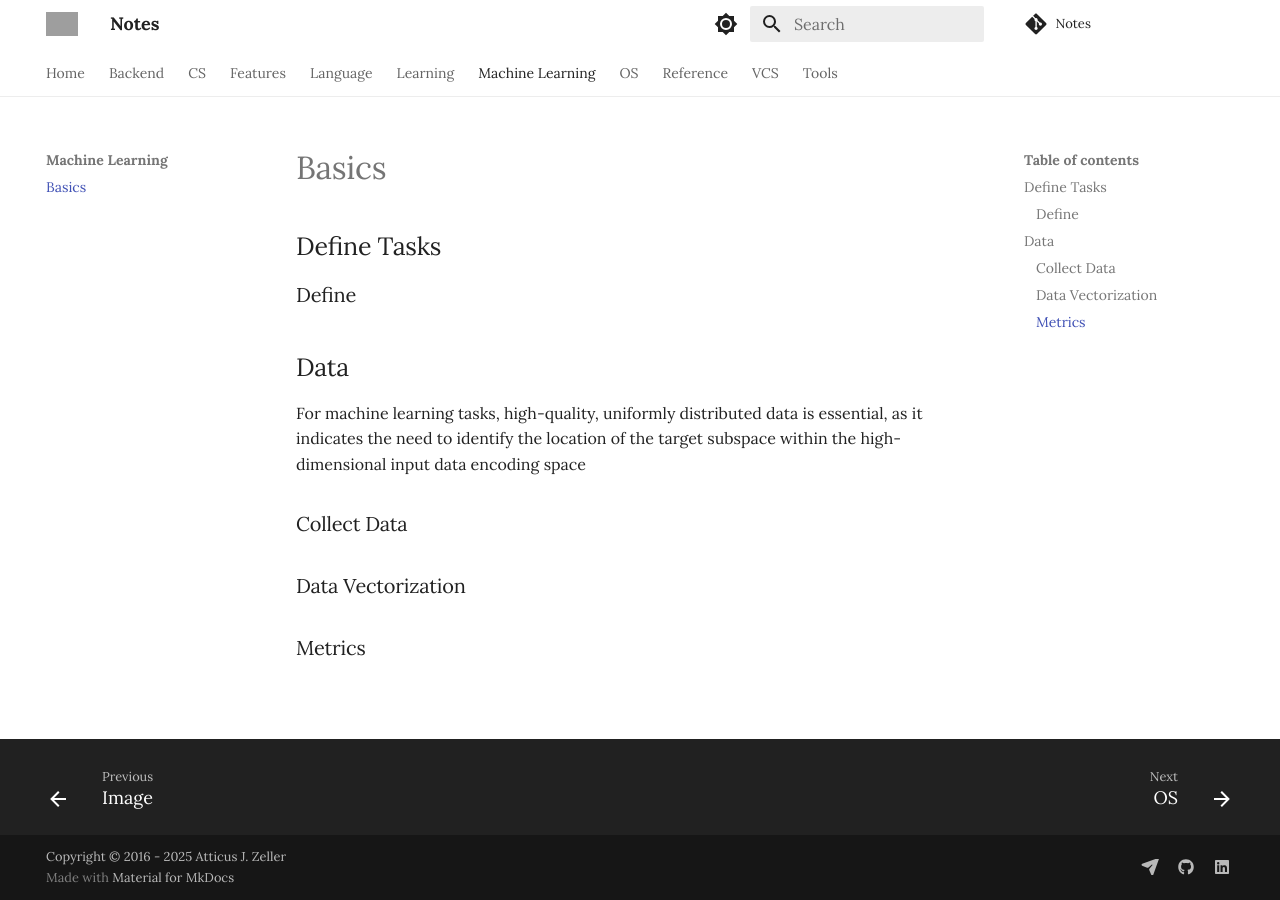
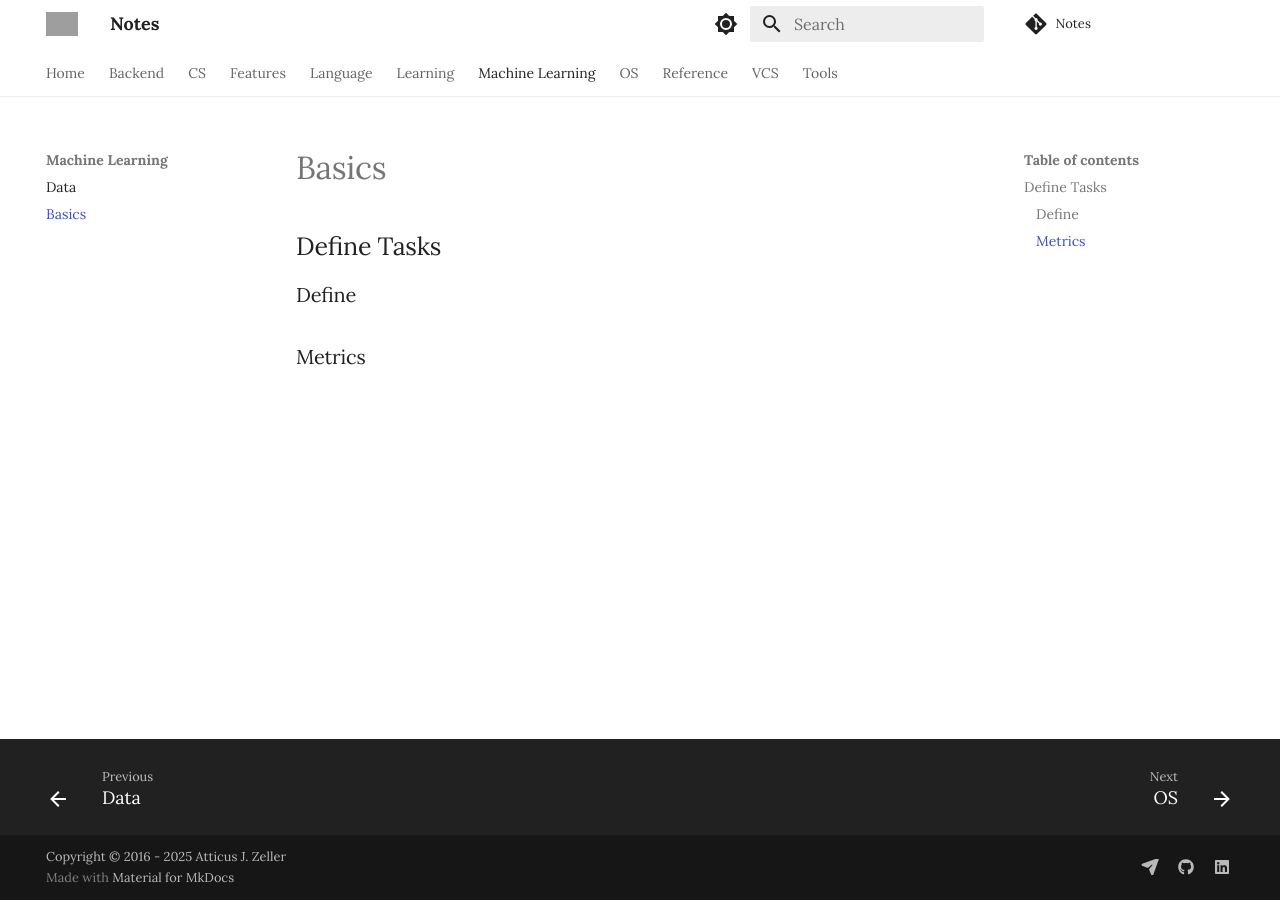
Before and after one commit to AtticusZeller/atticuszeller.github.io, an MkDocs documentation site: the page built from atticuszeller/Machine Learning/basics.md, in a window 1280 px wide. Built offline with MkDocs 1.6.1 and Material for MkDocs 9.7.7, drawn with Linux system fonts in a browser that asks for light colours; nearby versions of some CDN libraries; library files that are not in the unit come from our copies; comment, search, counter and statistics services are not loaded; grey boxes are pictures that could not be loaded.

Commit message:
2025-02-04 12:55:38: ...
Affected files:
atticuszeller/Machine Learning/Data.md
atticuszeller/Machine Learning/basics.md

```diff
--- a/atticuszeller/Machine Learning/basics.md
+++ b/atticuszeller/Machine Learning/basics.md
@@ -4,14 +4,4 @@
 
 ### Define
 
-## Data
-
-For machine learning tasks, high-quality, uniformly distributed data is essential, as it indicates the need to identify the location of the target subspace within the high-dimensional input data encoding space
-
-### Collect Data
-
-### Data Vectorization
-
-
-
 ### Metrics
```
Also changed, not shown: atticuszeller/Machine Learning/Data.md (added, +33 -0 lines).
